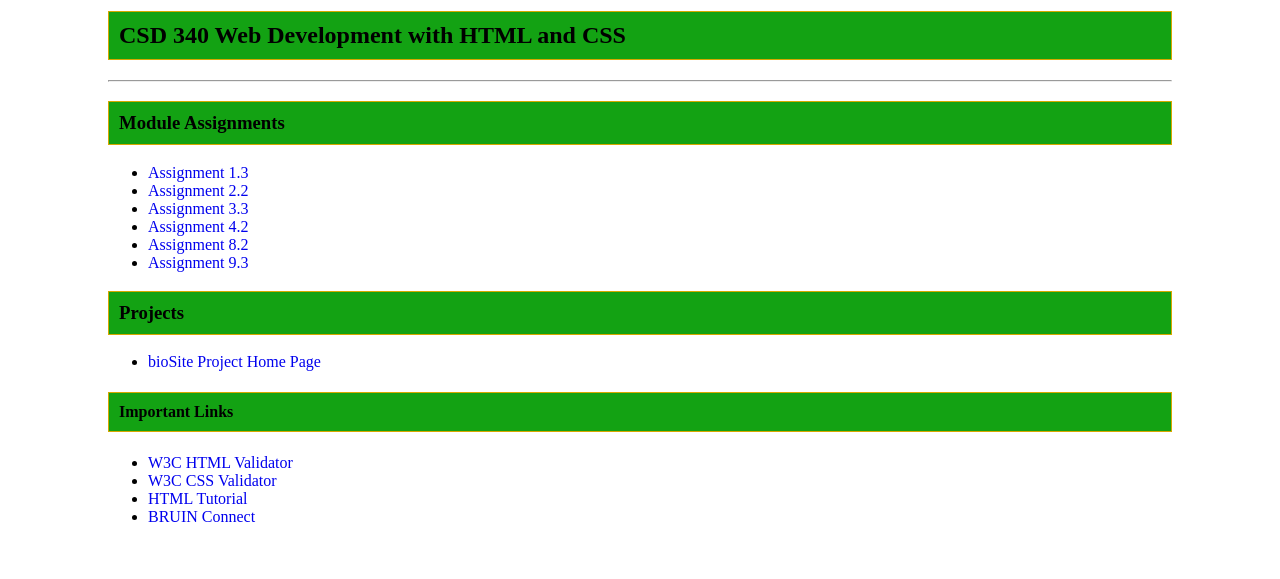
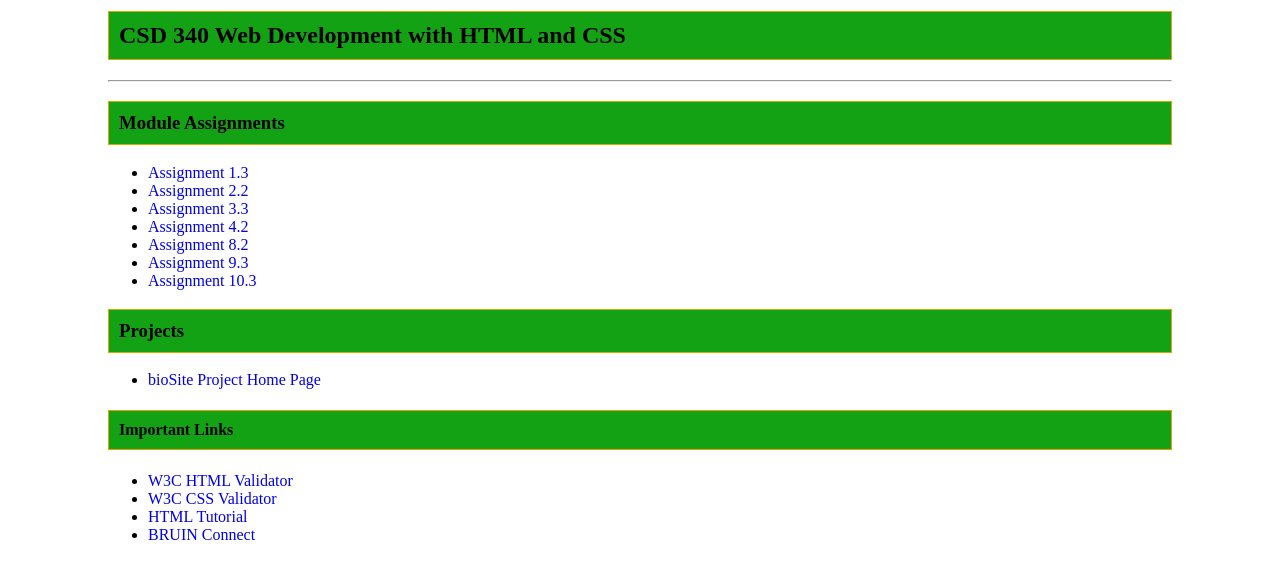
Before and after one commit to Mikaila-S/csd-340, a plain HTML site: page index.html in a window 1280 px wide. Shown: the part 119-698 px from the top of the page. Drawn offline with Linux system fonts and the light colour scheme.

Commit message:
Update index.html

```diff
--- a/index.html
+++ b/index.html
@@ -20,6 +20,7 @@
              <li><a href="module-4/steinbrugge_Mod4_2.html">Assignment 4.2</a></li>
             <li><a href="module-8/steinbrugge_Mod8_2.html">Assignment 8.2</a></li>
              <li><a href="module-9/steinbrugge_Mod9_3.html">Assignment 9.3</a></li>
+             <li><a href="module-9/steinbrugge_Mod10_3.html">Assignment 10.3</a></li>
         </ul>
         <h3>Projects</h3>
         <ul>
```
